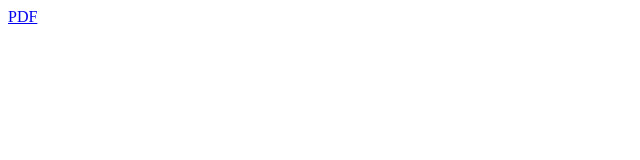
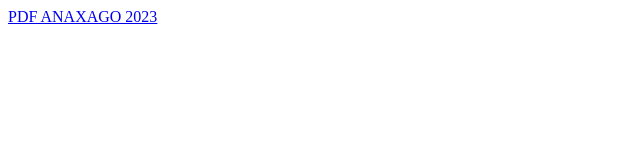
Before and after one commit to ocs77/AI-share, a plain HTML site: page index.html in a window 1280 px wide. Shown: the whole page, without its empty margins (0-640 px from the left). Drawn offline with Linux system fonts and the light colour scheme.

Commit message:
Update PDF link text to 'PDF ANAXAGO 2023'

```diff
--- a/index.html
+++ b/index.html
@@ -1,6 +1,6 @@
 <!DOCTYPE html>
 <html>
 <body>
-<a href="FCPR Society 2023 - Reporting trimestriel 31.03.2026.pdf">PDF</a>
+<a href="FCPR Society 2023 - Reporting trimestriel 31.03.2026.pdf">PDF ANAXAGO 2023</a>
 </body>
 </html>
```
